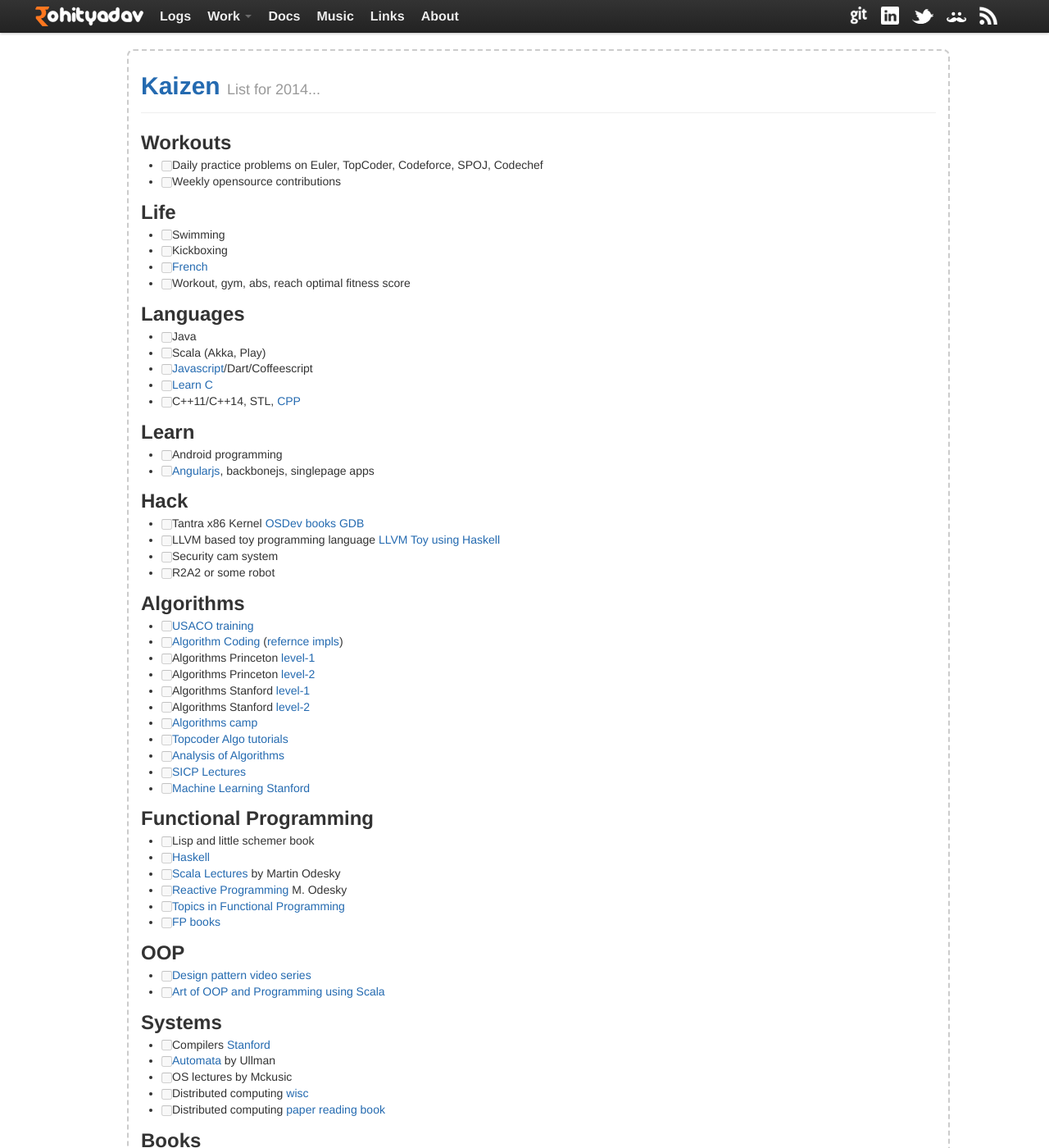
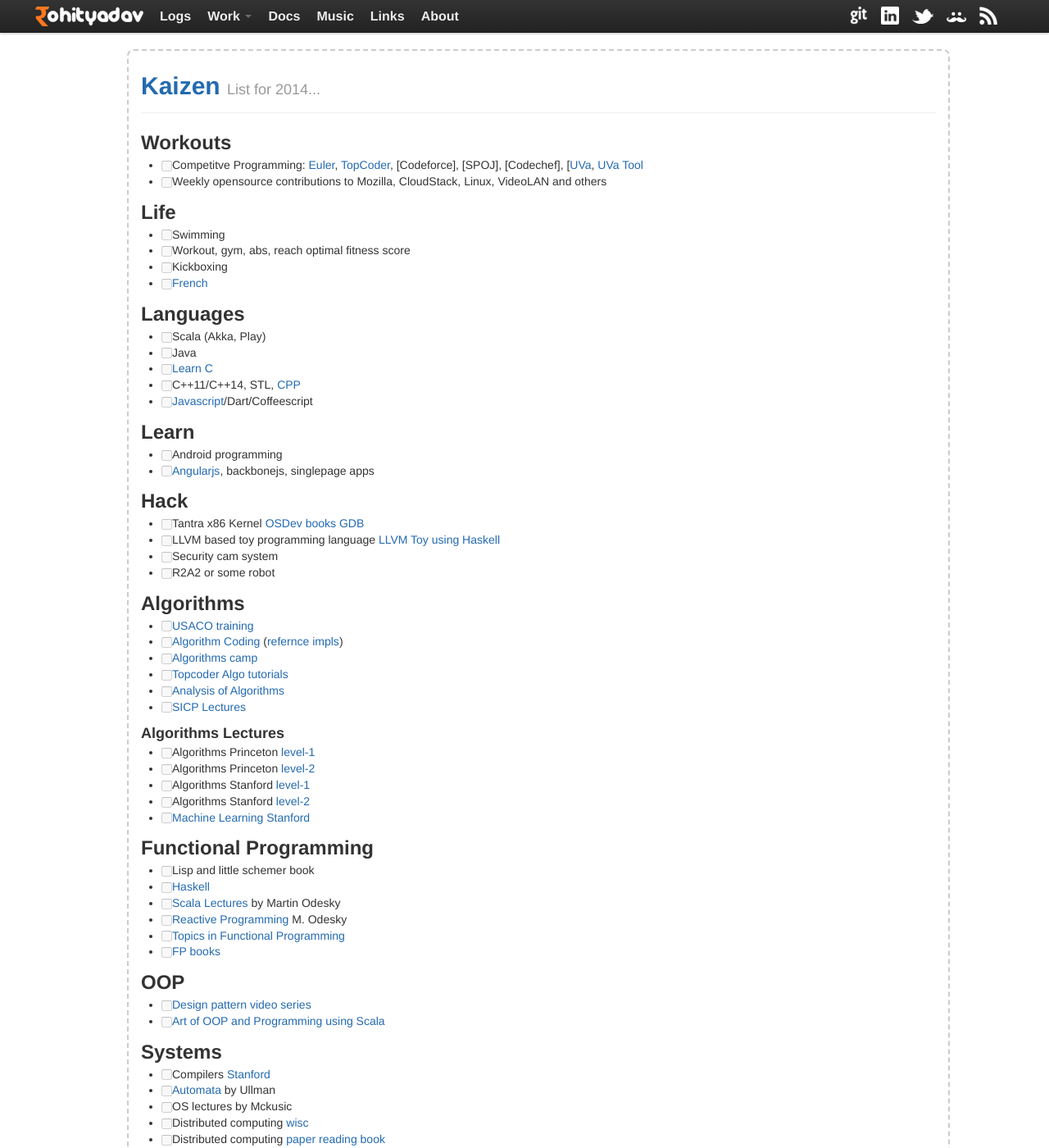
Before and after one commit to rohityadavcloud/rohityadavcloud.github.io, a Jekyll site: the page built from kaizen/index.markdown, in a window 1280 px wide and 1400 px high. Shown: the whole window at 82% size. Built offline with Jekyll 4.4.1, drawn with Linux system fonts in a browser that asks for light colours; Markdown is read by kramdown in place of the engine named in the settings; some of the changed text lies outside the part shown.

Commit message:
kaizen: update list
Signed-off-by: Rohit Yadav <bhaisaab@baagi.org>

```diff
--- a/kaizen/index.markdown
+++ b/kaizen/index.markdown
@@ -7,23 +7,23 @@
 
 ## Workouts
 
-- [ ] Daily practice problems on Euler, TopCoder, Codeforce, SPOJ, Codechef
-- [ ] Weekly opensource contributions
+- [ ] Competitve Programming: [Euler](http://projecteuler.net/), [TopCoder](http://www.topcoder.com), [Codeforce], [SPOJ], [Codechef], [[UVa](http://uva.onlinejudge.org), [UVa Tool](http://uhunt.felix-halim.net/id/0)
+- [ ] Weekly opensource contributions to Mozilla, CloudStack, Linux, VideoLAN and others
 
 ## Life
 
 - [ ] Swimming
+- [ ] Workout, gym, abs, reach optimal fitness score
 - [ ] Kickboxing
 - [ ] [French](http://www.duolingo.com/skill/fr/Basics-2/1)
-- [ ] Workout, gym, abs, reach optimal fitness score
 
 ## Languages
 
+- [ ] Scala (Akka, Play)
 - [ ] Java
-- [ ] Scala (Akka, Play)
-- [ ] [Javascript](http://www.codecademy.com/tracks/javascript)/Dart/Coffeescript
 - [ ] [Learn C](http://c.learncodethehardway.org/book/)
 - [ ] C++11/C++14, STL, [CPP](http://www.learncpp.com)
+- [ ] [Javascript](http://www.codecademy.com/tracks/javascript)/Dart/Coffeescript
 
 ## Learn
 
@@ -41,14 +41,17 @@
 
 - [ ] [USACO training](http://train.usaco.org/usacogate)
 - [ ] [Algorithm Coding](./algorithms.html) ([refernce impls](https://github.com/kennyledet/Algorithm-Implementations))
+- [ ] [Algorithms camp](http://www.youtube.com/watch?v=vZ2Wn6Ly8Ok&playnext=1&list=PL713C10F05D6BB7BF)
+- [ ] [Topcoder Algo tutorials](http://community.topcoder.com/tc?module=Static&d1=tutorials&d2=alg_index)
+- [ ] [Analysis of Algorithms](https://www.coursera.org/course/aofa)
+- [ ] [SICP Lectures](http://ocw.mit.edu/courses/electrical-engineering-and-computer-science/6-001-structure-and-interpretation-of-computer-programs-spring-2005/video-lectures/)
+
+### Algorithms Lectures
+
 - [ ] Algorithms Princeton [level-1](https://class.coursera.org/algs4partI-003/lecture)
 - [ ] Algorithms Princeton [level-2](https://class.coursera.org/algs4partII-002/lecture)
 - [ ] Algorithms Stanford [level-1](https://class.coursera.org/algo-003/lecture)
 - [ ] Algorithms Stanford [level-2](https://class.coursera.org/algo2-2012-001/lecture)
-- [ ] [Algorithms camp](http://www.youtube.com/watch?v=vZ2Wn6Ly8Ok&playnext=1&list=PL713C10F05D6BB7BF)
-- [ ] [Topcoder Algo tutorials](http://community.topcoder.com/tc?module=Static&d1=tutorials&d2=alg_index)
-- [ ] [Analysis of Algorithms](https://www.coursera.org/course/aofa)
-- [ ] [SICP Lectures](http://ocw.mit.edu/courses/electrical-engineering-and-computer-science/6-001-structure-and-interpretation-of-computer-programs-spring-2005/video-lectures/)
 - [ ] [Machine Learning Stanford](https://class.coursera.org/ml-004/lecture)
 
 ## Functional Programming
```
Also changed, not shown: other parts of kaizen/index.markdown (+1 -1 lines).
